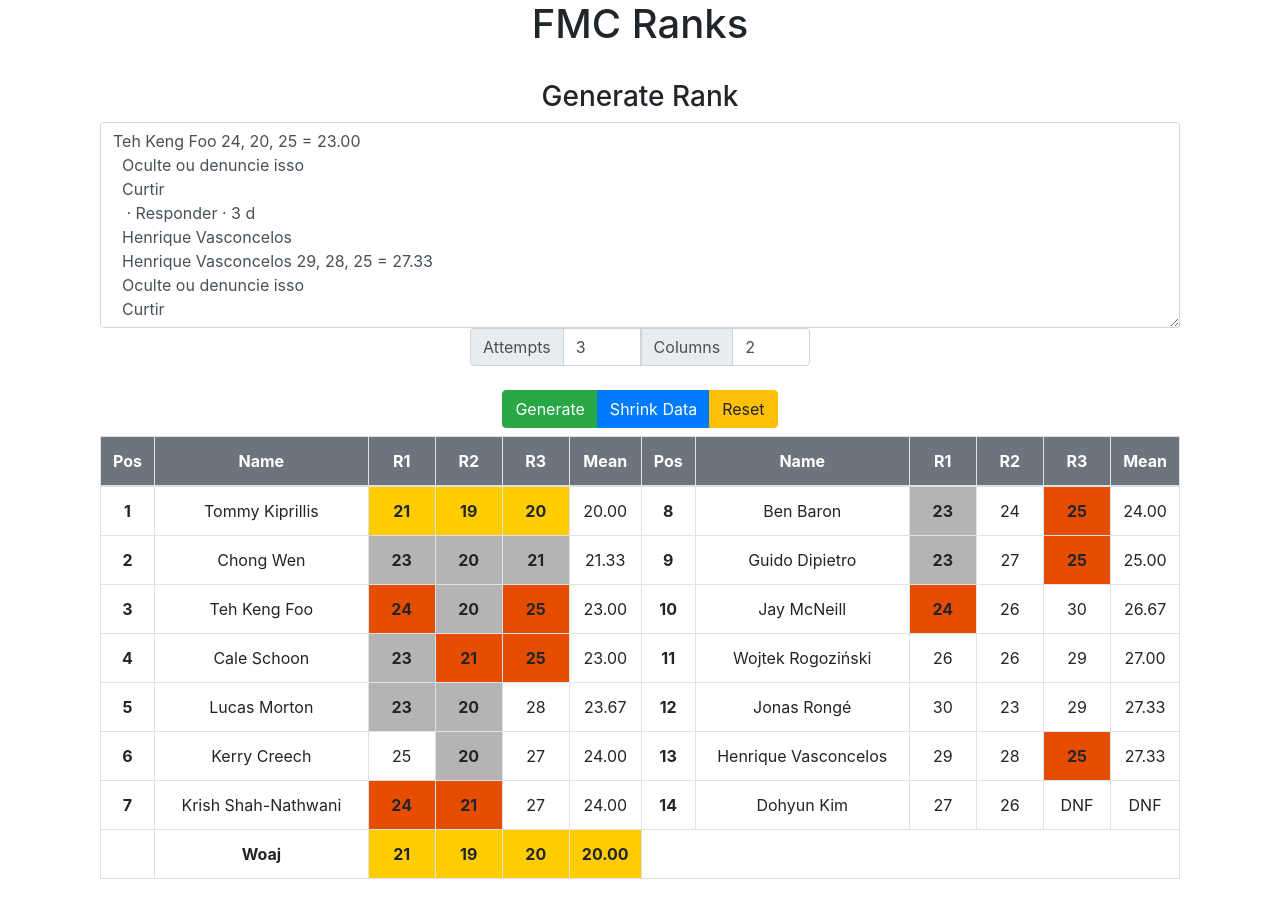
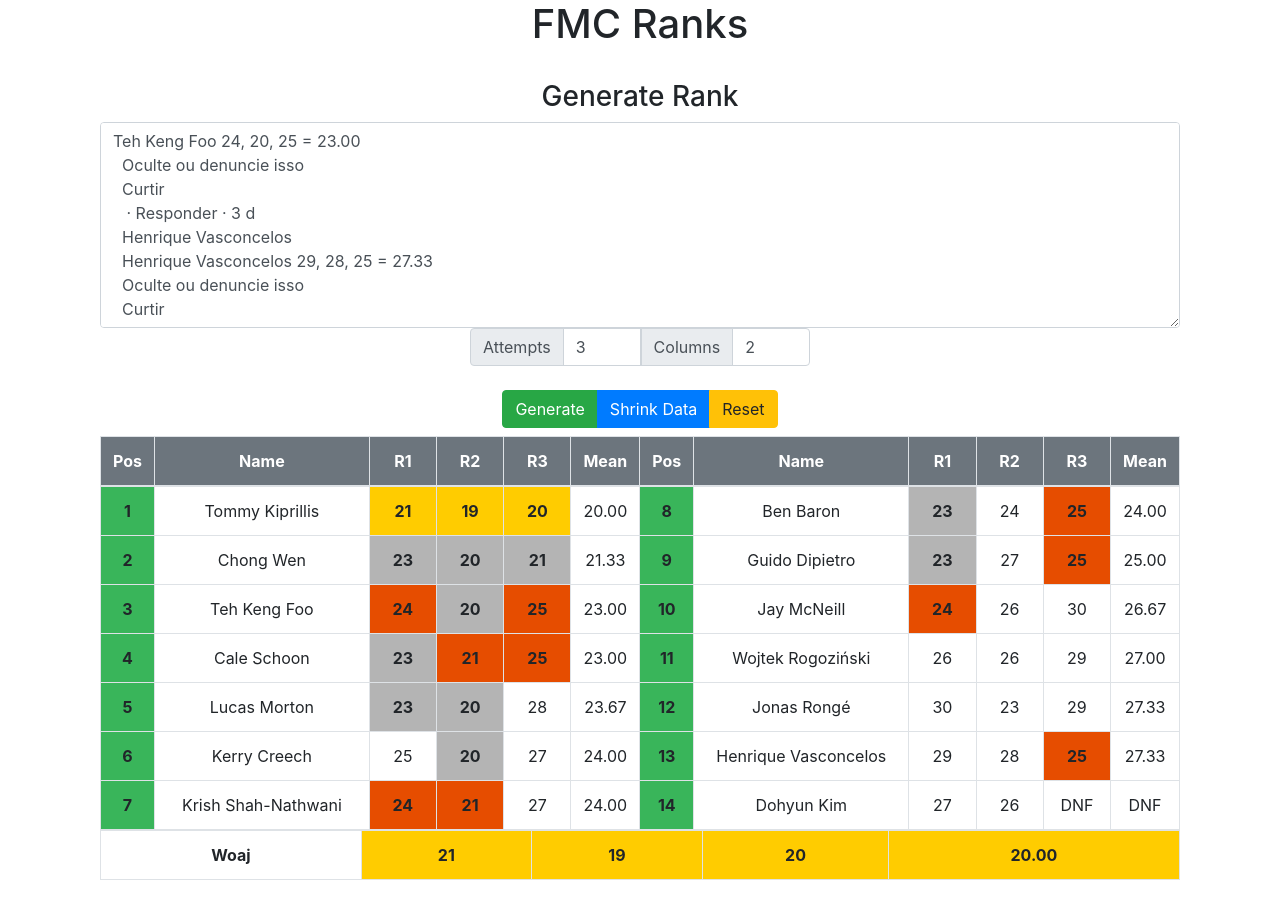
Before and after one commit to campos20/fmc-ranks, a React (Create React App) app: page / in a window 1280 px wide. Shown: the top 907 px of the page. Built offline with nearby package versions, Linux system fonts and the light colour scheme.

Commit message:
Fix column formating

```diff
--- a/src/components/Rank.jsx
+++ b/src/components/Rank.jsx
@@ -13,6 +13,10 @@ const woajStyle = [
   { fontWeight: "bold", backgroundColor: "rgb(180, 180, 180)" },
   { fontWeight: "bold", backgroundColor: "rgb(230, 77, 0)" },
 ];
+
+const positionStyle = {
+  backgroundColor: "rgb(57, 181, 90)",
+};
 
 class Rank extends Component {
   render() {
@@ -45,8 +49,26 @@ class Rank extends Component {
 
     let numberOfLines = Math.ceil(data.length / this.props.columns);
 
+    let tfoot = (
+      <tfoot>
+        <tr>
+          {this.props.columns === 1 && <th />}
+          <th>Woaj</th>
+          {woajs.map((r, i) => (
+            <th key={i} style={woajStyle[0]}>
+              {r}
+            </th>
+          ))}
+          <th style={woajStyle[0]}>{outputFormat(woajMean)}</th>
+        </tr>
+      </tfoot>
+    );
+
+    let tableClass = "table table-condensed table-bordered m-0 p-0";
+
     return (
-      <table className="table table-condensed table-bordered">
+      <React.Fragment>
+        <table className={tableClass}>
           <thead className="bg-secondary text-white">
             <tr>
               {Array.from({ length: this.props.columns }).map((_, k) => {
@@ -54,11 +76,11 @@ class Rank extends Component {
                   <React.Fragment key={k}>
                     <th style={posStyle}>Pos</th>
                     <th style={nameStyle}>Name</th>
-                  {[...Array.apply(null, { length: this.props.attempts })].map(
-                    (_, i) => (
+                    {[
+                      ...Array.apply(null, { length: this.props.attempts }),
+                    ].map((_, i) => (
                       <th key={i} style={resultStyle}>{`R${i + 1}`}</th>
-                    )
-                  )}
+                    ))}
                     <th style={resultStyle}>Mean</th>
                   </React.Fragment>
                 );
@@ -77,7 +99,7 @@ class Rank extends Component {
                     let result = data[dataIndex];
                     return (
                       <React.Fragment key={j}>
-                      <th>{dataIndex + 1}</th>
+                        <th style={positionStyle}>{dataIndex + 1}</th>
                         <td>{result.name}</td>
                         {result.results.map((r, k) => {
                           let woajIndex = woaj[k].indexOf(r);
@@ -99,19 +121,10 @@ class Rank extends Component {
               );
             })}
           </tbody>
-        <tfoot>
-          <tr>
-            <th />
-            <th>Woaj</th>
-            {woajs.map((r, i) => (
-              <th key={i} style={woajStyle[0]}>
-                {r}
-              </th>
-            ))}
-            <th style={woajStyle[0]}>{outputFormat(woajMean)}</th>
-          </tr>
-        </tfoot>
+          {this.props.columns === 1 && tfoot}
         </table>
+        {this.props.columns > 1 && <table class={tableClass}>{tfoot}</table>}
+      </React.Fragment>
     );
   }
 }
```
Lines whose indentation alone changed are shown as unchanged.
